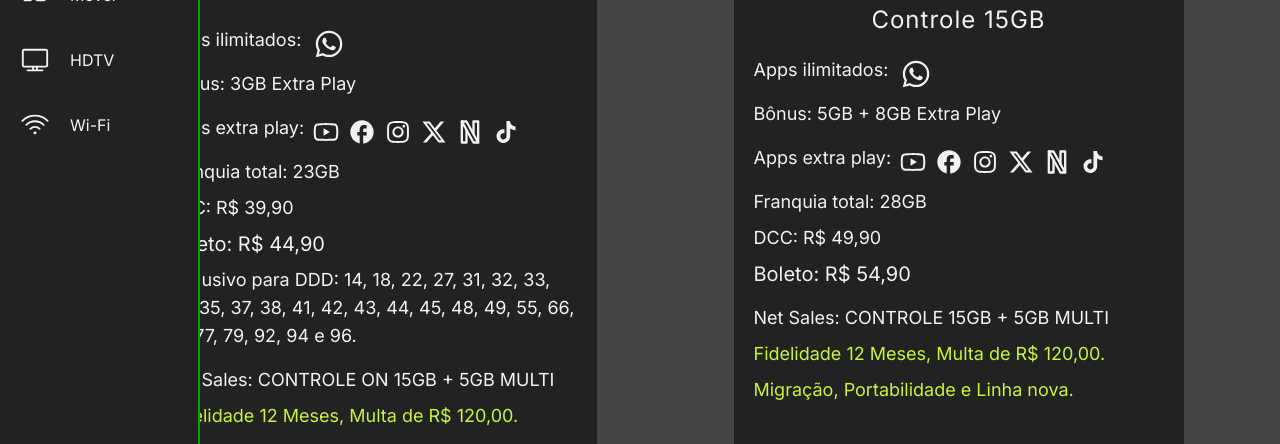
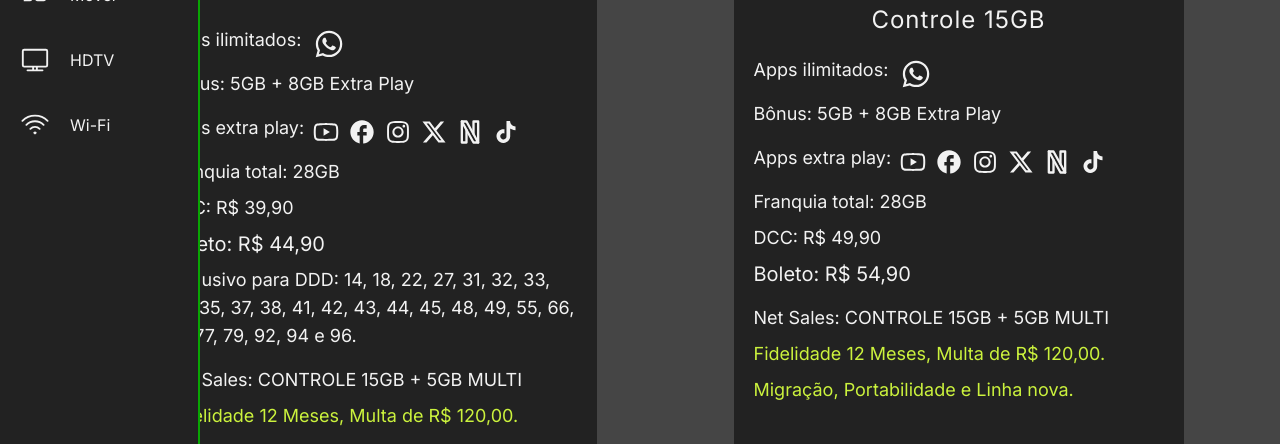
Before and after one commit to Alvaro-Sales/plataforma-sales, a Next.js app: page /pages/movel in a window 1280 px wide. Shown: the part 245-689 px from the top of the page. Built offline with nearby package versions, Linux system fonts and the light colour scheme.

Commit message:
Update page.js
CORREÇÃO DO PLANO MÓVEL COM DDD EXCLUSIVOS

```diff
--- a/src/app/pages/movel/page.js
+++ b/src/app/pages/movel/page.js
@@ -87,12 +87,12 @@ const MobilePage = () => {
                         <CardMobile
                             categoria="Exclusivo"
                             nomePlano="Controle 20GB"
-                            extraPlay="Bônus: 3GB Extra Play"
-                            franquia="Franquia total: 23GB"
+                            extraPlay="Bônus: 5GB + 8GB Extra Play"
+                            franquia="Franquia total: 28GB"
                             dcc="DCC: R$ 39,90"
                             boleto="Boleto: R$ 44,90"
                             ddd="Exclusivo para DDD: 14, 18, 22, 27, 31, 32, 33, 34, 35, 37, 38, 41, 42, 43, 44, 45, 48, 49, 55, 66, 71, 77, 79, 92, 94 e 96."
-                            netSales="Net Sales: CONTROLE ON 15GB + 5GB MULTI"
+                            netSales="Net Sales: CONTROLE 15GB + 5GB MULTI"
                             fidelidade="Fidelidade 12 Meses, Multa de R$ 120,00."
                             modalidade="Migração, Portabilidade e Linha nova."
                         />
```
